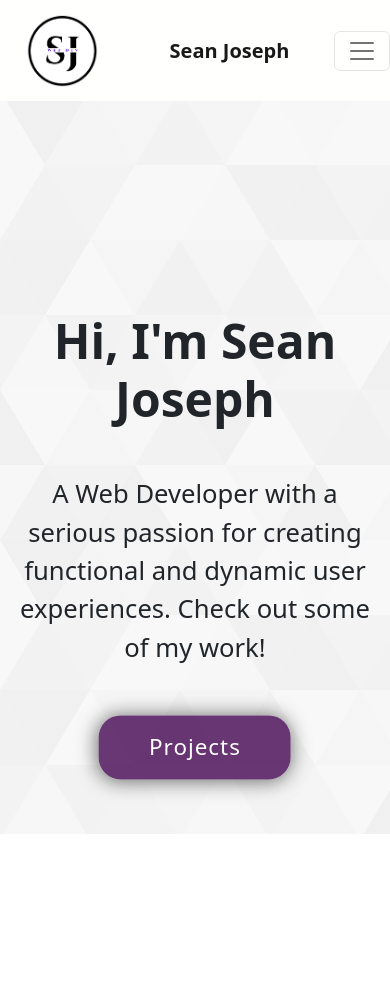
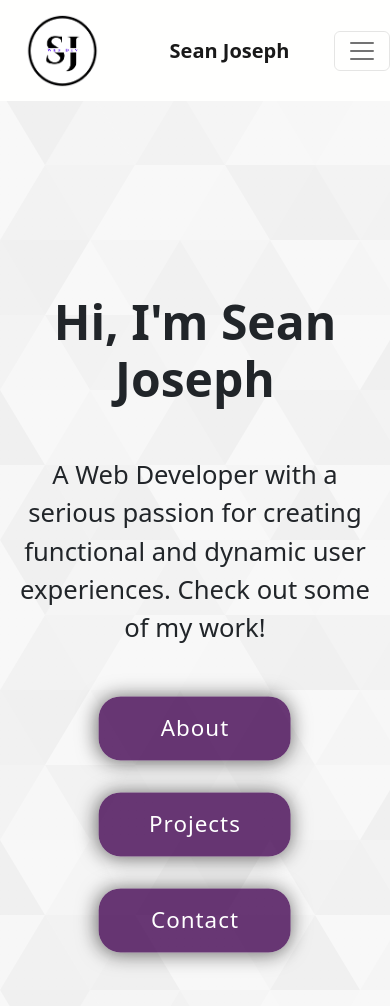
Before and after one commit to sjoseph91/new_portfolio, a React (Create React App) app: page / in a window 390 px wide. Shown: the top 1006 px of the page. Before the commit the page ends 844 px from the top, so only its background shows below. Built offline with nearby package versions, Linux system fonts and the light colour scheme; the HTML template or start-up script is replaced by a standard one.

Commit message:
fixed sizing

```diff
--- a/src/App.css
+++ b/src/App.css
@@ -70,6 +70,7 @@ main {
     ),
     url("./images/bg.svg");
   background-position: center;
+  background-size: 100% 100%;
 }
 .home .hero {
   position: absolute;
@@ -92,11 +93,15 @@ main {
   font-size: 1.6rem;
   margin-bottom: 3rem;
 }
+.button-group {
+  margin: auto;
+  max-width: 800px;
+  display: flex;
+  justify-content: space-evenly;
+}
 .home button,
 .about button,
 .contact button {
-  display: block;
-  margin: auto;
   width: 12rem;
   height: 4rem;
   border: none;
@@ -263,9 +268,12 @@ main {
 }
 
 @media only screen and (max-width: 768px) {
-  .hero {
-    margin-top: 100px;
+  .home {
+    height: 130vh;
   }
+  /* .hero {
+    margin-top: 170px;
+  } */
   .hero h1 {
     font-size: 3rem;
   }
@@ -276,6 +284,10 @@ main {
 
   navbar-nav {
     text-align: right;
+  }
+  .button-group {
+    flex-direction: column;
+    align-items: center;
   }
   .info {
     grid-template-columns: 1fr;
--- a/src/components/Home.js
+++ b/src/components/Home.js
@@ -10,9 +10,17 @@ function Home() {
           A Web Developer with a serious passion for creating functional and
           dynamic user experiences. Check out some of my work!{" "}
         </p>
-        <button>
-          <Link to="/projects">Projects</Link>
-        </button>
+        <div className="button-group">
+          <button>
+            <Link to="/about">About</Link>
+          </button>
+          <button>
+            <Link to="/projects">Projects</Link>
+          </button>
+          <button>
+            <Link to="/contact">Contact</Link>
+          </button>
+        </div>
       </div>
     </main>
   );
```
Also changed, not shown: 1 other file (tests, documents, lock files or other folders).
